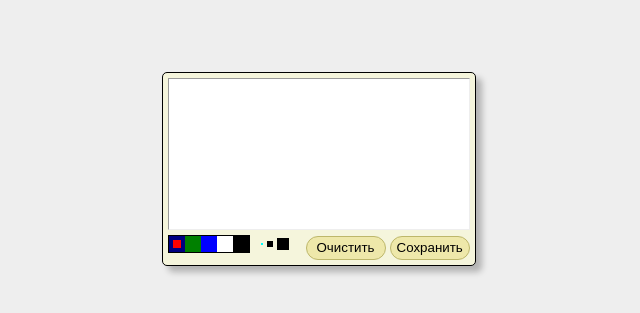
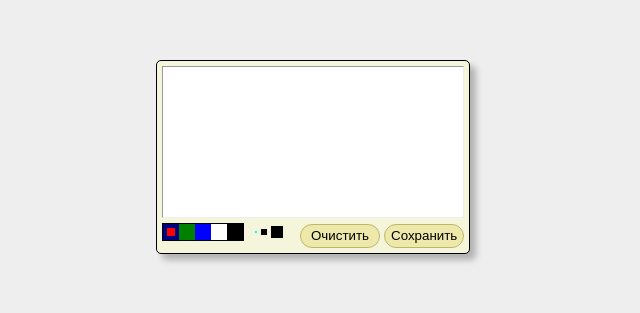
Before and after one commit to superbe/myDraw_test, a plain HTML site: page index.html in a window 1280 px wide. Shown: the part 243-556 px from the top of the page, without its empty margins (327-967 px from the left). Drawn offline with Linux system fonts and the light colour scheme.

Commit message:
Подправил выравнивание центрального элемента, переделал на флекс.

```diff
--- a/index.html
+++ b/index.html
@@ -1,16 +1,14 @@
 <!doctype html>
-<html>
 <head>
 	<title>Редактор изображения</title>
 	<meta charset="UTF-8">
 	<meta name="viewport" content="width=device-width,user-scalable=no" />
 	<link rel="stylesheet" href="style.css">
-	<script src="script.js" type="text/javascript"></script>
 </head>
 <body>
 <div class="container">
-	<div class="editor-area">
-		<canvas id="draw_area"></canvas>
+	<div class="container__editor-area">
+		<canvas class="draw-area"></canvas>
 		<div class="palette-area">
 			<div id="color_red" title="Color: red" data-color="red" class="div-area-item palette div-area-item-color-select color-red"></div>
 			<div id="color_green" title="Color: green" data-color="green" class="div-area-item palette color-green"></div>
@@ -27,8 +25,9 @@
 		<button id="save_button">Сохранить</button>
 	</div>
 </div>
+</body>
+<script src="script.js" type="text/javascript"></script>
 <script type="text/javascript">
 	var app = new drawingApp();
 </script>
-</body>
 </html>
--- a/script.js
+++ b/script.js
@@ -41,7 +41,7 @@ class doker{
 	* @param {event} event - параметры обрабатываемого события.
 	*/
 	_select(event){
-		var cleare_elements = document.getElementsByClassName(this._class_name);
+		let cleare_elements = document.getElementsByClassName(this._class_name);
 		for (let cleare_element of cleare_elements) {
 			cleare_element.classList.remove(this._select_class);
 		}
@@ -189,6 +189,9 @@ class line {
 	* @param {point} value - начальная координатная точка.
 	*/
 	start_line(value) {
+
+		console.log(value);
+
 		this._points.push(value);
         this._ctx.strokeStyle = this._color;
         this._ctx.lineWidth = this._thickness;
@@ -245,7 +248,7 @@ class drawingApp {
 	constructor() {
 		this._palette = new palette();
 		this._thickness = new thickness();
-        this._canvas = document.getElementById('draw_area');
+        this._canvas = document.querySelector('.draw-area');
 		this._width = this._canvas.width;
         this._height = this._canvas.height;
 		this._canvas.addEventListener('mousedown', this._press.bind(this), false);
@@ -309,7 +312,7 @@ class drawingApp {
 	_press(event){
 		this._shape_id = +new Date;
 		let new_line = new line(this._shape_id, this._ctx, this._palette.color, this._thickness.value);
-		new_line.start_line(new point(event.clientX - event.path[1].offsetLeft - event.path[0].offsetLeft, event.clientY - event.path[1].offsetTop - event.path[0].offsetTop));
+		new_line.start_line(new point(event.offsetX, event.offsetY));
 		this._shapes.push(new_line);
 	}
 
@@ -320,7 +323,7 @@ class drawingApp {
 	*/
 	_drag(event){
 		if (this._shape_id) {
-			this._shapes[this._shapes.length - 1].add_point(new point(event.clientX - event.path[1].offsetLeft - event.path[0].offsetLeft, event.clientY - event.path[1].offsetTop - event.path[0].offsetTop));
+			this._shapes[this._shapes.length - 1].add_point(new point(event.offsetX, event.offsetY));
 		}
 	}
 
--- a/style.css
+++ b/style.css
@@ -1,34 +1,36 @@
+/* * {
+	box-sizing: border-box;
+} */
+
 body {
 	margin: 0;
 	padding: 0;
-	background: #fff;
+	background: #eee;
 }
 
+/* Блок контейнера */
 .container {
-	width: 100%;
-	height: 100%;
+	display: flex;
+	align-items: center;
+	justify-content: center;
+	height: 100vh;
+	width: 100vw;
     margin: 0;
 	padding: 0;
-	background-color: #EEEEEE;
-	position:absolute;
 }
 
-.editor-area{
+.container__editor-area{
 	background-color: Beige;
-	position:relative;
-	top:50%;
-	left:50%;
 	width: 302px;
 	height: 182px;
-	margin-top:-85px;
-	margin-left:-151.5px;
 	border-radius: 5px;
 	border: 1px solid black;
     padding: 5px;
-	box-shadow: 6px 6px 6px rgba(0,0,0,0.25)
+	box-shadow: 6px 6px 6px rgba(0,0,0,0.25);
 }
 
-#draw_area{
+/* Блок области холста */
+.draw-area{
 	width: 300px;
 	height: 150px;
 	border: 1px inset;
```
